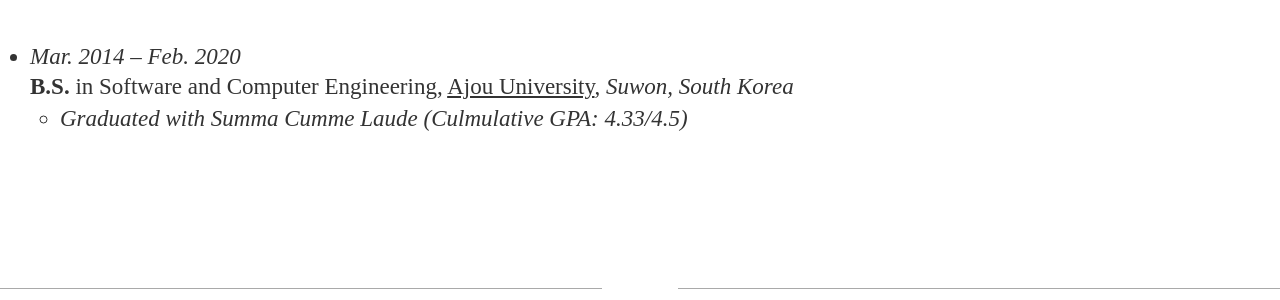
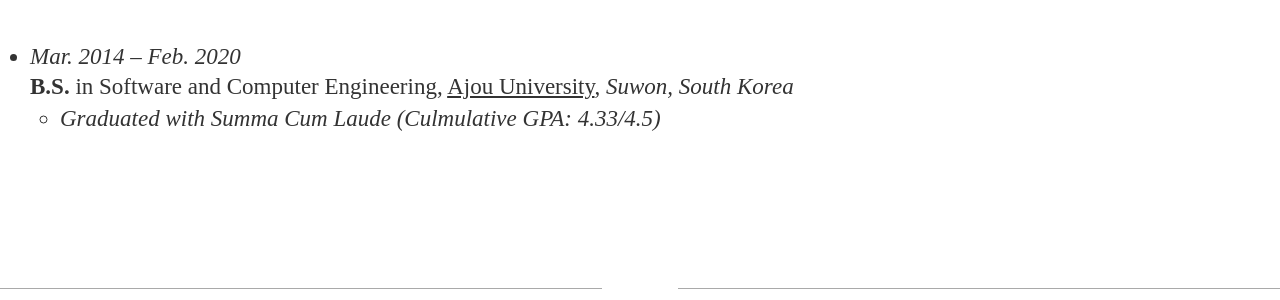
Before and after one commit to wooilahn/wooilahn.github.io, a Jekyll site: the page built from _posts/2020-01-04-Education.markdown, in a window 1280 px wide. Shown: the part 358-658 px from the top of the page. Built offline with Jekyll 4.4.1, drawn with Linux system fonts in a browser that asks for light colours; nearby versions of some CDN libraries; some web fonts are replaced.

Commit message:
fix typo

```diff
--- a/_posts/2020-01-04-Education.markdown
+++ b/_posts/2020-01-04-Education.markdown
@@ -11,4 +11,4 @@
 <br>
 - *Mar. 2014 – Feb. 2020*
 **B.S.** in Software and Computer Engineering, [Ajou University](https://www.ajou.ac.kr/main/index.jsp), *Suwon, South Korea*
-    - *Graduated with Summa Cumme Laude (Culmulative GPA: 4.33/4.5)*
+    - *Graduated with Summa Cum Laude (Culmulative GPA: 4.33/4.5)*
```
